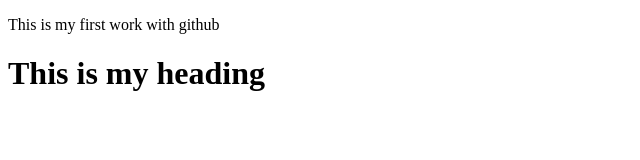
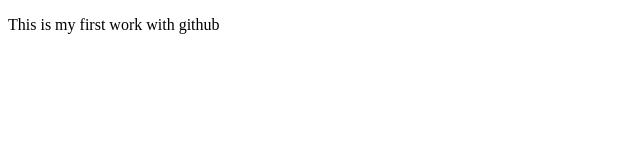
Before and after one commit to pratyus45/apnacollege, a plain HTML site: page index.html in a window 1280 px wide. Shown: the whole page, without its empty margins (0-640 px from the left). Drawn offline with Linux system fonts and the light colour scheme.

Commit message:
Update index.html

```diff
--- a/index.html
+++ b/index.html
@@ -7,6 +7,6 @@
 </head>
 <body>
    <p>This is my first work with github</p>
-    <h1>This is my heading</h1>
+
 </body>
 </html>
```
